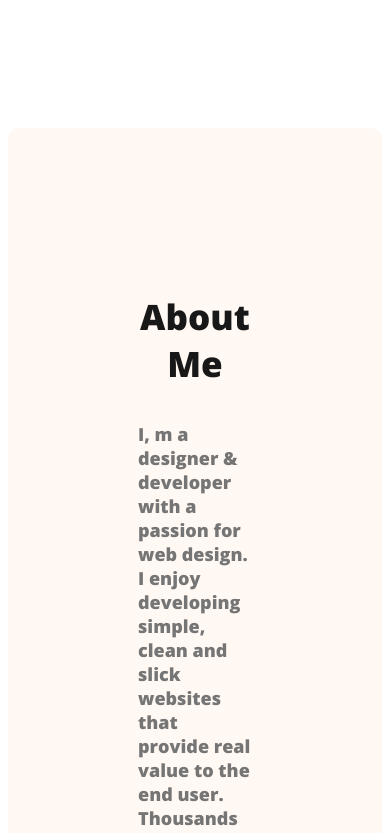
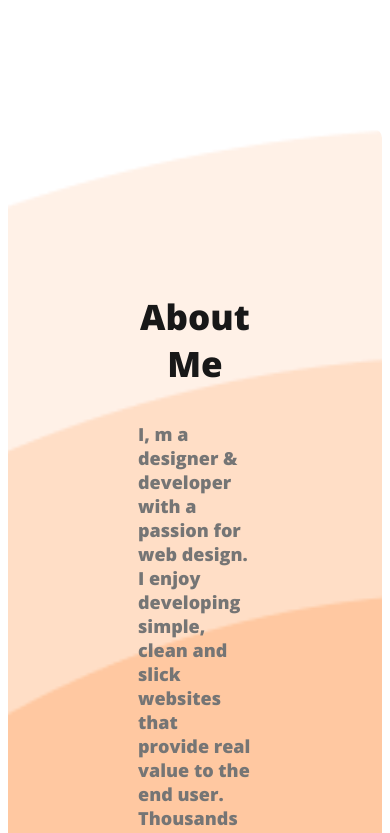
Before and after one commit to NAHID-BISWAS-ZIHAD/developer-portfolio, a plain HTML site: page index.html in a window 390 px wide. Shown: the part 770-1603 px from the top of the page. Drawn offline with nearby package versions, Linux system fonts and the light colour scheme.

Commit message:
Alhamdulillah responsive done

```diff
--- a/style/portfolio.css
+++ b/style/portfolio.css
@@ -122,7 +122,11 @@ main {
 .about {
     padding: 130px;
     border-radius: 10px;
-    background: #FFF8F3;
+    /* background: #FFF8F3; */
+    background-image: url('../images/header_bg.png');
+    background-position: center;
+    background-repeat: no-repeat;
+    background-size: cover;
     margin: 130px 0;
 }
 
```
